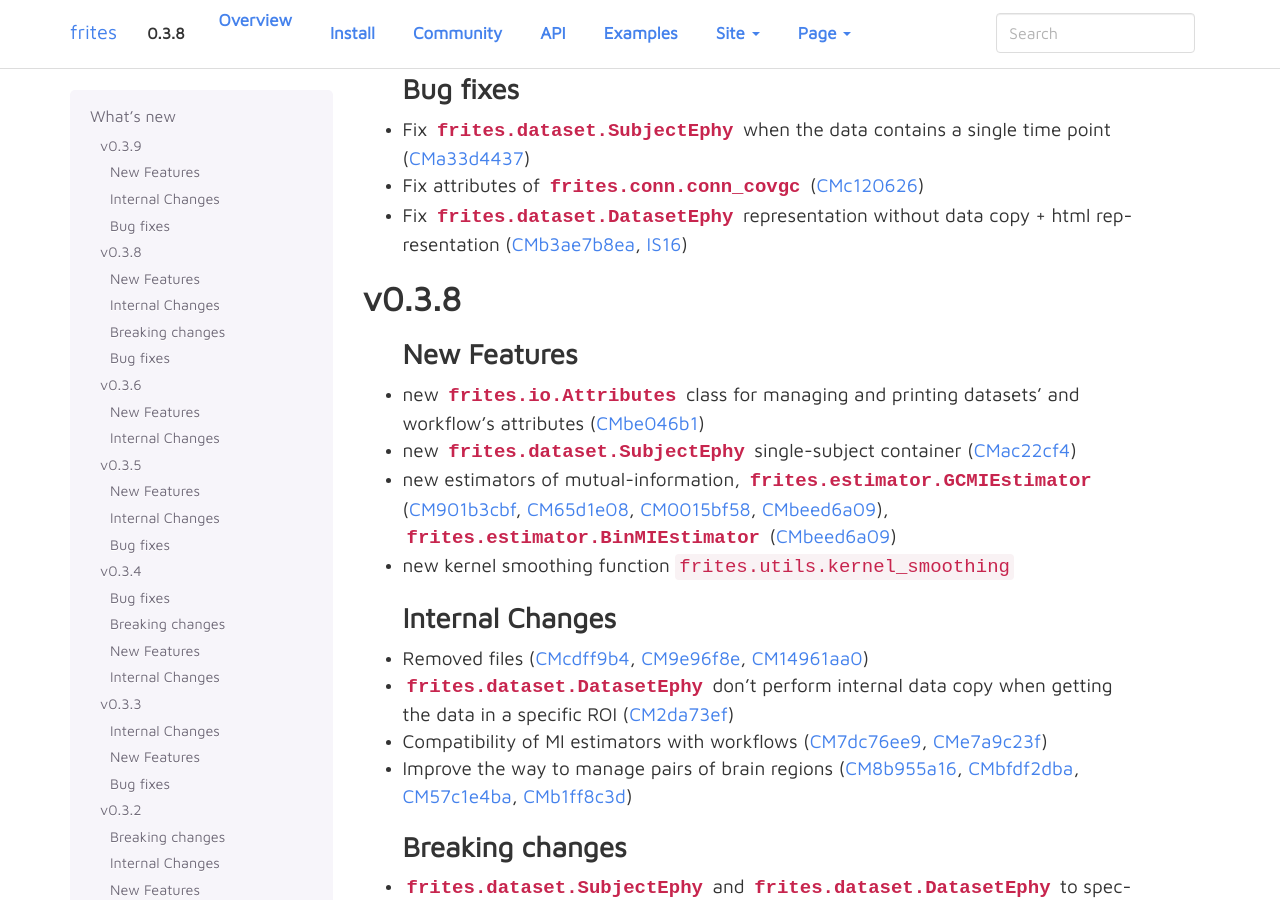
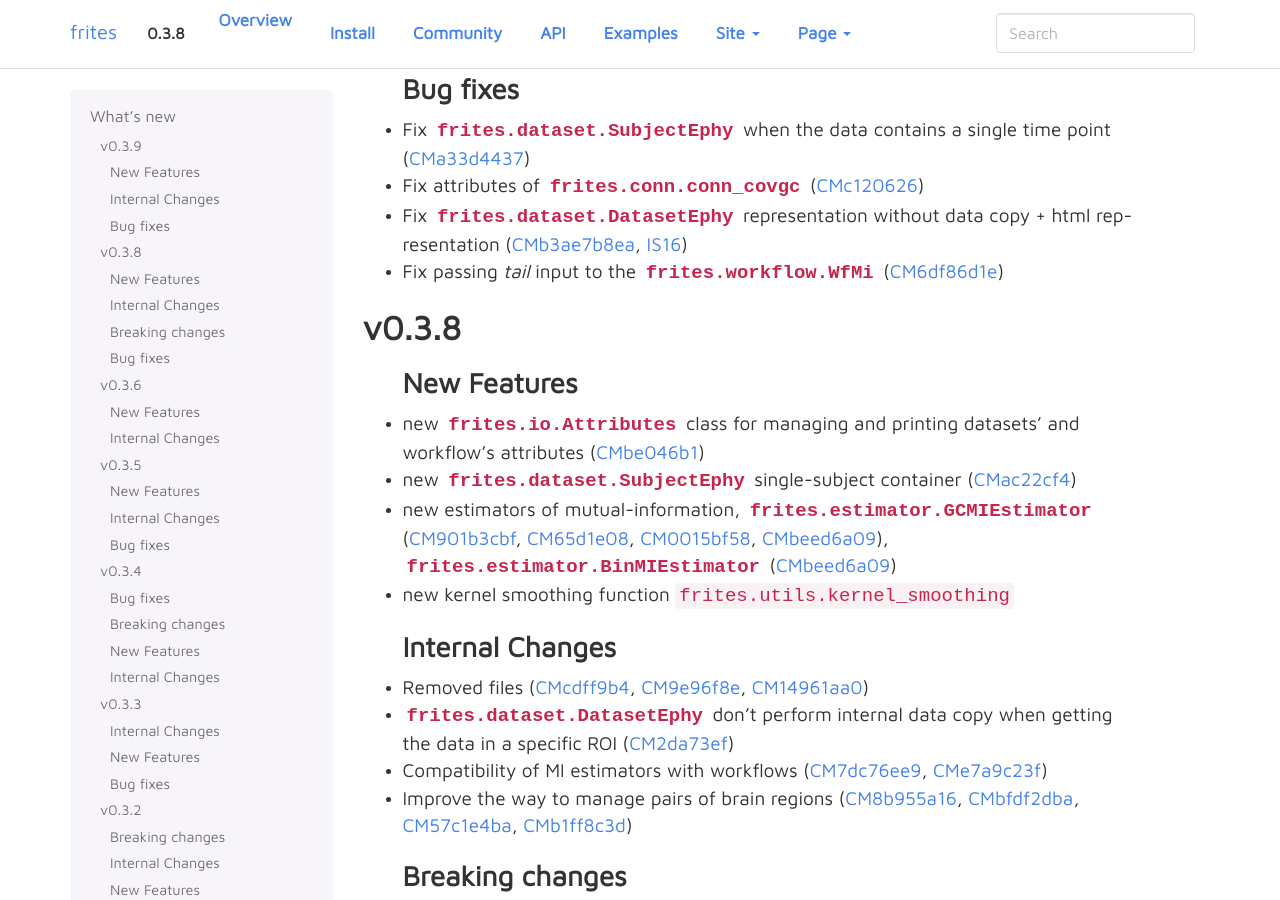
Before and after one commit to brainets/frites, a Sphinx documentation site: the page built from docs/source/whatsnew.rst, in a window 1280 px wide and 900 px high, scrolled down 514 px. Built offline with Sphinx 7.4.7, drawn with Linux system fonts in a browser that asks for light colours; pages that are not in the unit, such as notebooks, are missing from menus; cross-references to code outside the pages are shown as plain code.

Commit message:
Update whatsnew

```diff
--- a/docs/source/whatsnew.rst
+++ b/docs/source/whatsnew.rst
@@ -22,6 +22,7 @@ Bug fixes
 * Fix :py:class:`frites.dataset.SubjectEphy` when the data contains a single time point (:commit:`a33d4437`)
 * Fix attributes of :py:class:`frites.conn.conn_covgc` (:commit:`c120626`)
 * Fix :py:class:`frites.dataset.DatasetEphy` representation without data copy + html representation (:commit:`b3ae7b8ea`, :issue:`16`)
+* Fix passing `tail` input to the :py:class:`frites.workflow.WfMi` (:commit:`6df86d1e`)
 
 
 v0.3.8
```
